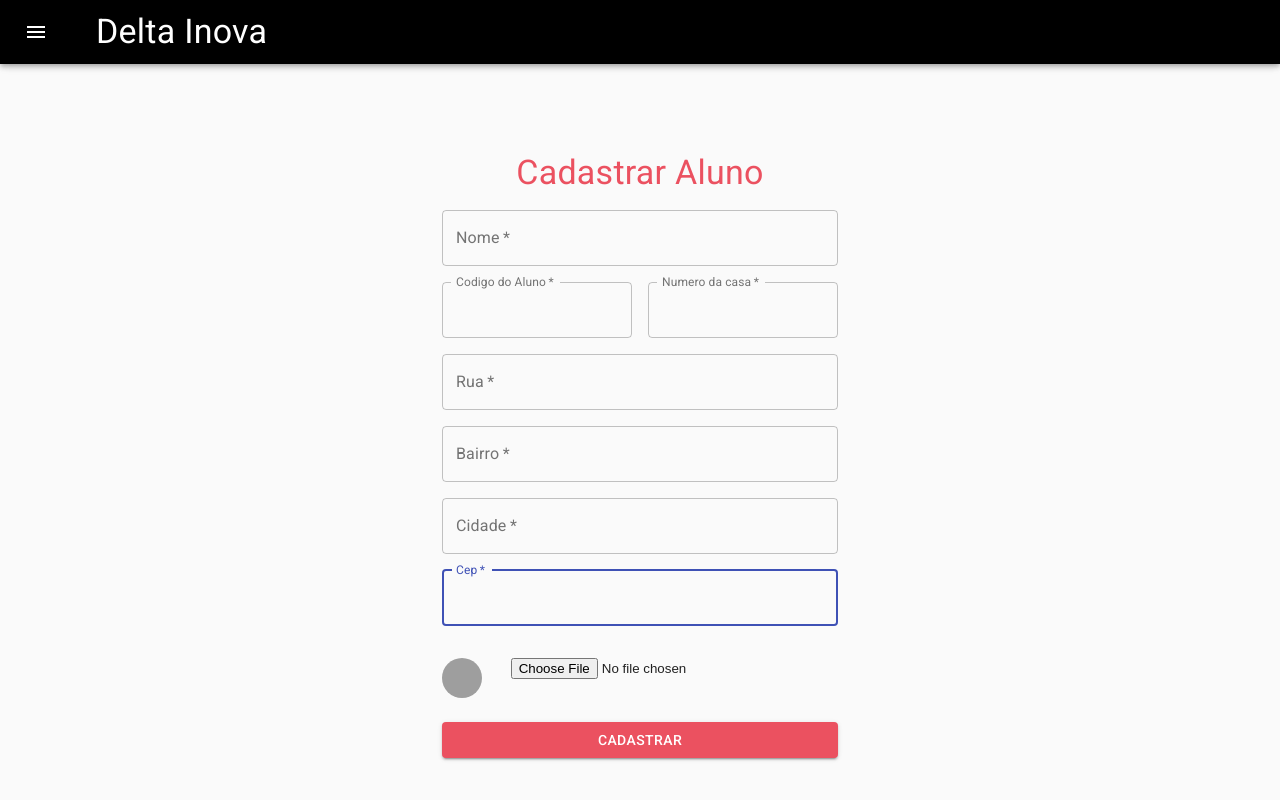
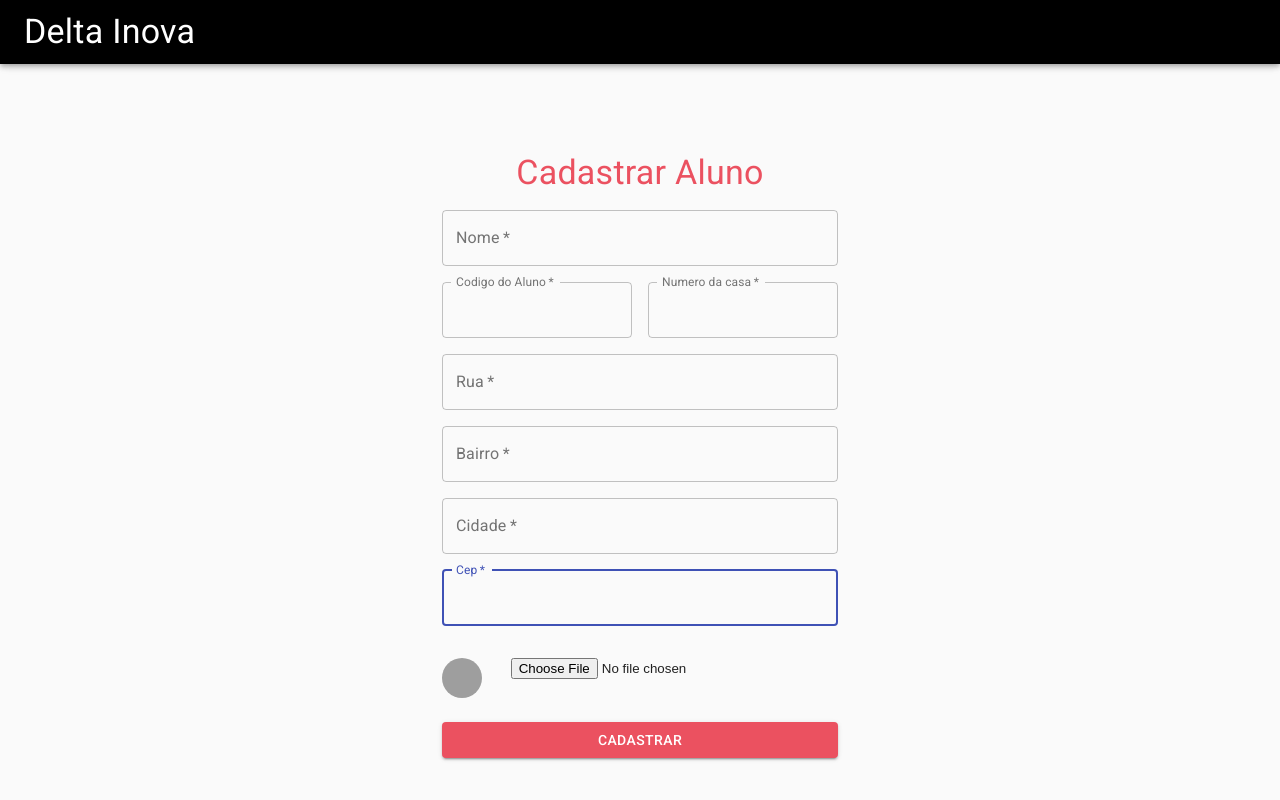
Before and after one commit to fabioNog/Delta, a React (Create React App) app in the folder deltafrontend/: page /adicionar in a window 1280 px wide. Built offline with nearby package versions, Linux system fonts and the light colour scheme; grey boxes are pictures that could not be loaded.

Commit message:
Criando a pagina Adicionar

```diff
--- a/deltafrontend/src/pages/Adicionar.js
+++ b/deltafrontend/src/pages/Adicionar.js
@@ -1,23 +1,13 @@
 import React from 'react';
 import clsx from 'clsx';
 import { makeStyles, useTheme } from '@material-ui/core/styles';
-import Drawer from '@material-ui/core/Drawer';
 import AppBar from '@material-ui/core/AppBar';
 import Toolbar from '@material-ui/core/Toolbar';
-import List from '@material-ui/core/List';
 import CssBaseline from '@material-ui/core/CssBaseline';
 import Typography from '@material-ui/core/Typography';
-import Divider from '@material-ui/core/Divider';
 import IconButton from '@material-ui/core/IconButton';
 import MenuIcon from '@material-ui/icons/Menu';
-import ChevronLeftIcon from '@material-ui/icons/ChevronLeft';
-import ChevronRightIcon from '@material-ui/icons/ChevronRight';
 import Add from '@material-ui/icons/Add';
-import Autorenew from '@material-ui/icons/Autorenew';
-import Delete from '@material-ui/icons/Delete';
-import ListItem from '@material-ui/core/ListItem';
-import ListItemIcon from '@material-ui/core/ListItemIcon';
-import ListItemText from '@material-ui/core/ListItemText';
 
 //Import Link
 import {Link} from "react-router-dom";
@@ -40,44 +30,13 @@ const useStyles = makeStyles(theme => ({
     }),
     background: 'black'
   },
-  appBarShift: {
-    marginLeft: drawerWidth,
-    width: `calc(100% - ${drawerWidth}px)`,
-    transition: theme.transitions.create(['width', 'margin'], {
-      easing: theme.transitions.easing.sharp,
-      duration: theme.transitions.duration.enteringScreen,
-    }),
-  },
+
   menuButton: {
     marginRight: 36,
   },
   hide: {
     display: 'none',
     background:'white'
-  },
-  drawer: {
-    width: drawerWidth,
-    flexShrink: 0,
-    whiteSpace: 'nowrap',
-  },
-  drawerOpen: {
-    width: drawerWidth,
-    transition: theme.transitions.create('width', {
-      easing: theme.transitions.easing.sharp,
-      duration: theme.transitions.duration.enteringScreen,
-    }),
-
-  },
-  drawerClose: {
-    transition: theme.transitions.create('width', {
-      easing: theme.transitions.easing.sharp,
-      duration: theme.transitions.duration.leavingScreen,
-    }),
-    overflowX: 'hidden',
-    width: theme.spacing(7) + 1,
-    [theme.breakpoints.up('sm')]: {
-      width: theme.spacing(9) + 1,
-    },
   },
   toolbar: {
     display: 'flex',
@@ -95,15 +54,6 @@ const useStyles = makeStyles(theme => ({
 export default function MiniDrawer() {
   const classes = useStyles();
   const theme = useTheme();
-  const [open, setOpen] = React.useState(false);
-
-  const handleDrawerOpen = () => {
-    setOpen(true);
-  };
-
-  const handleDrawerClose = () => {
-    setOpen(false);
-  };
 
   const renderSwitch = (param) => {
     switch(param) {
@@ -119,22 +69,9 @@ export default function MiniDrawer() {
       <CssBaseline />
       <AppBar
         position="fixed"
-        className={clsx(classes.appBar, {
-          [classes.appBarShift]: open,
-        })}
+        className={clsx(classes.appBar)}
       >
         <Toolbar>
-          <IconButton
-            color="inherit"
-            aria-label="open drawer"
-            onClick={handleDrawerOpen}
-            edge="start"
-            className={clsx(classes.menuButton, {
-              [classes.hide]: open,
-            })}
-          >
-            <MenuIcon />
-          </IconButton>
           <Link to="/" style={{textDecoration: 'none',color:'white'}}>
             <Typography variant="h4" noWrap>
               Delta Inova
```
